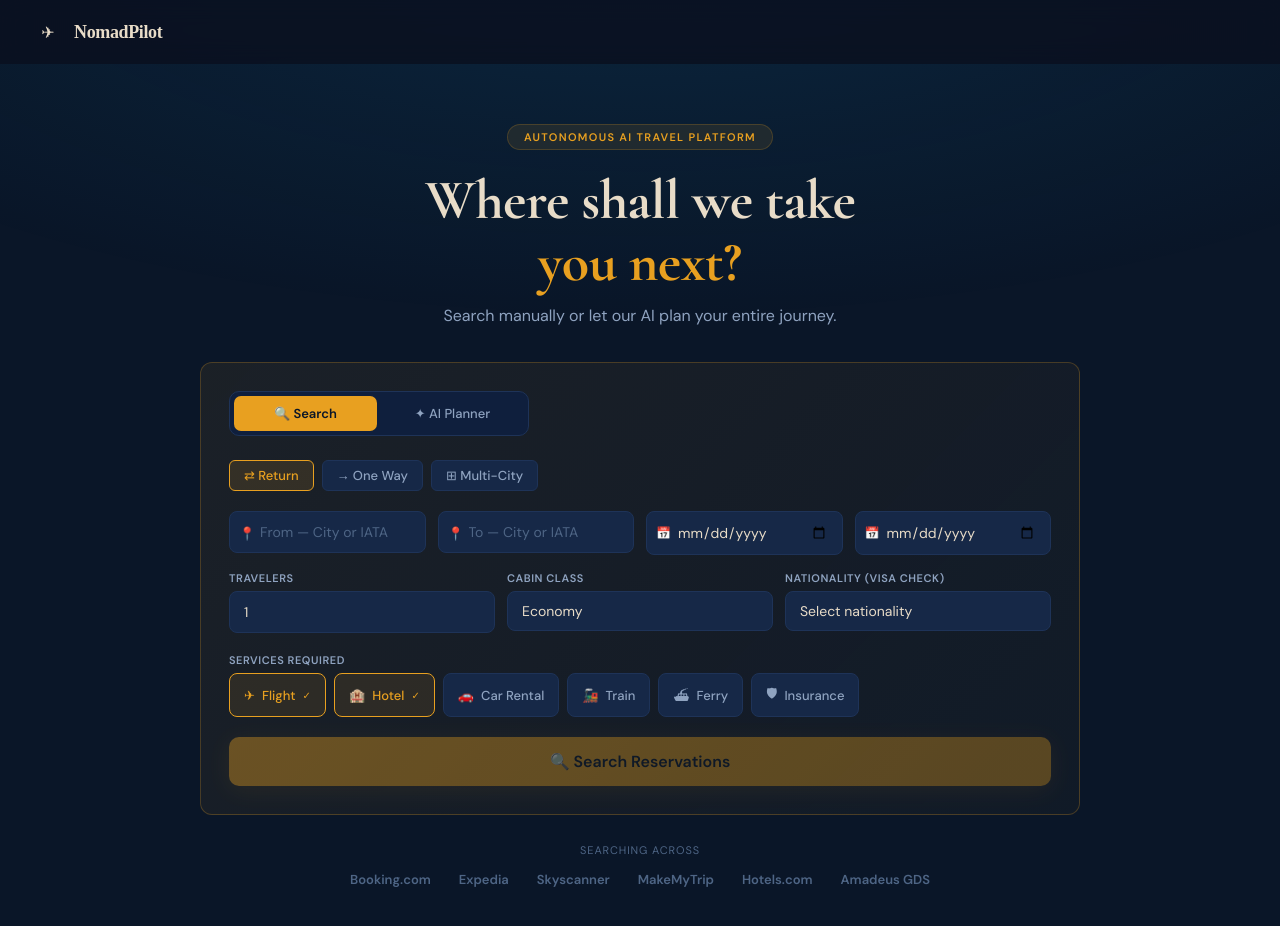
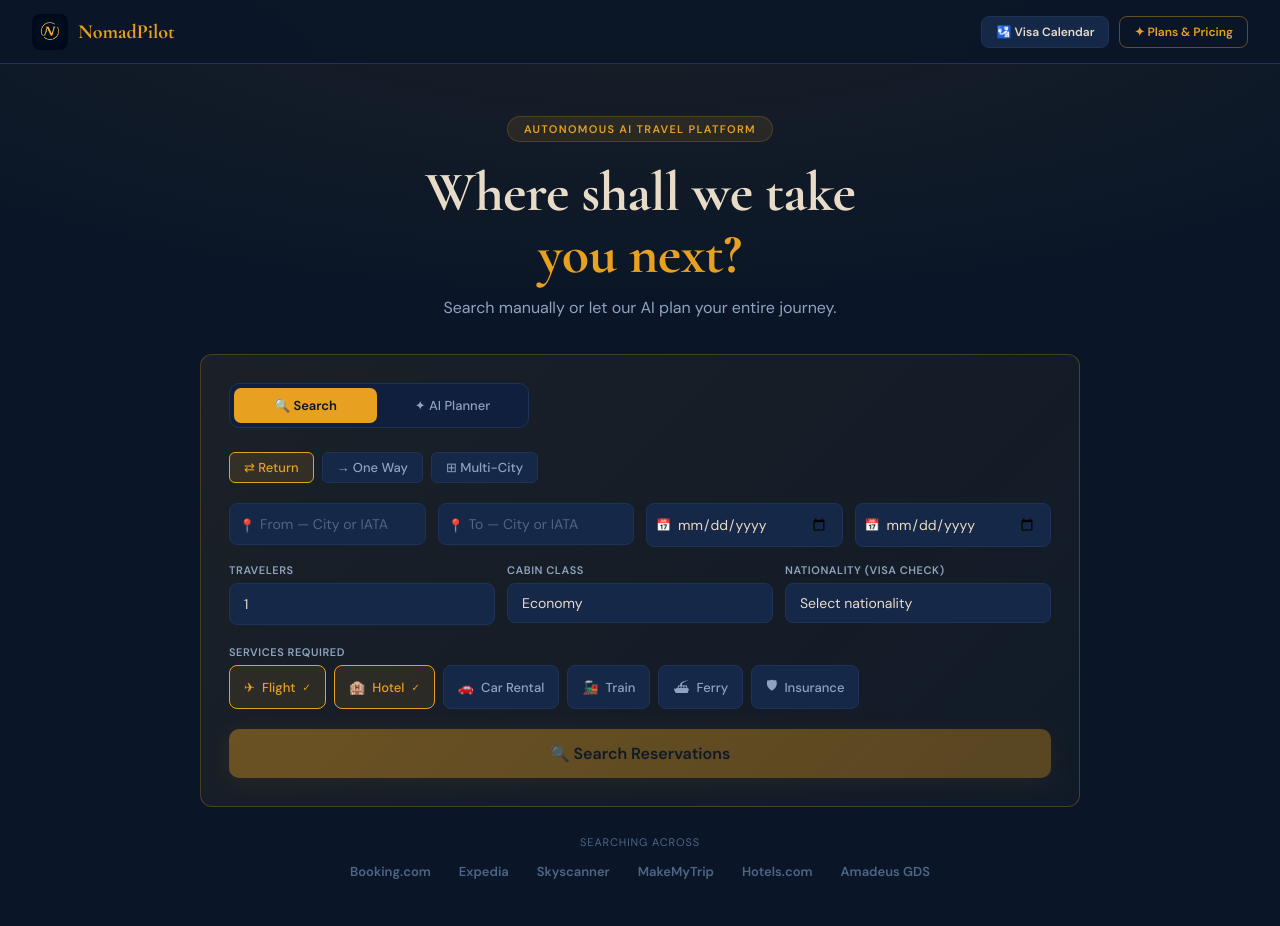
Before and after one commit to vikramprv-blip/NomadPilot, a Next.js app: page / in a window 1280 px wide. Shown: the top 926 px of the page. Built offline with nearby package versions, Linux system fonts and the light colour scheme.

Commit message:
Update page.tsx

```diff
--- a/app/page.tsx
+++ b/app/page.tsx
@@ -1,118 +1,94 @@
 'use client';
-
+import { useState } from 'react';
 import { useAppState } from '@/hooks/useAppState';
 import StageProgress from '@/components/layout/StageProgress';
 import InputStage from '@/components/trip/InputStage';
 import ProcessingStage from '@/components/trip/ProcessingStage';
 import ConfirmationStage from '@/components/trip/ConfirmationStage';
 import BookingStage from '@/components/trip/BookingStage';
+import VisaCalendar from '@/components/trip/VisaCalendar';
 import { OpsStage, OrganizerStage, PostTripStage } from '@/components/trip/LateStages';
 
 export default function HomePage() {
   const { state, loading, error, processInput, confirmItinerary, bookTrip, setStage, reset } = useAppState();
+  const [nationality, setNationality] = useState('');
+  const [showVisa, setShowVisa] = useState(false);
+
+  const handleSearchSubmit = (data: object) => {
+    const d = data as any;
+    if (d.nationality) setNationality(d.nationality);
+    const leg = d.legs?.[0] || {};
+    const text = `I want to travel from ${leg.from||'origin'} to ${leg.to||'destination'} on ${leg.date||leg.departure||'soon'}, ${d.travelers||1} traveler(s), ${d.cabinClass||'economy'} class. Services: ${(d.services||[]).join(', ')}.${d.nationality?` Nationality: ${d.nationality}.`:''}`;
+    processInput(text);
+  };
 
   return (
-    <div style={{ minHeight: '100vh', background: 'var(--night)' }}>
-      {/* Header */}
-      <header style={{
-        borderBottom: '1px solid var(--night-border)',
-        padding: '16px 32px',
-        display: 'flex', alignItems: 'center', justifyContent: 'space-between',
-        background: 'rgba(10,15,30,0.8)', backdropFilter: 'blur(12px)',
-        position: 'sticky', top: 0, zIndex: 100,
-      }}>
-        <div style={{ display: 'flex', alignItems: 'center', gap: 10, cursor: 'pointer' }} onClick={reset}>
-          <div style={{
-            width: 32, height: 32, borderRadius: 8,
-            background: 'linear-gradient(135deg, var(--sky), var(--sky-dark))',
-            display: 'flex', alignItems: 'center', justifyContent: 'center',
-            fontSize: 16,
-          }}>✈</div>
-          <span style={{ fontFamily: 'Syne', fontWeight: 800, fontSize: 18, letterSpacing: '-0.02em' }}>
-            NomadPilot
-          </span>
+    <div style={{minHeight:'100vh',background:'var(--navy)'}}>
+      <div style={{position:'fixed',inset:0,zIndex:0,pointerEvents:'none',background:'radial-gradient(ellipse 80% 45% at 50% -5%, rgba(232,160,32,0.08), transparent)'}} />
+
+      <header style={{borderBottom:'1px solid var(--navy-border)',padding:'0 32px',display:'flex',alignItems:'center',justifyContent:'space-between',background:'rgba(10,22,40,0.85)',backdropFilter:'blur(16px)',position:'sticky',top:0,zIndex:100,height:64}}>
+        <div style={{display:'flex',alignItems:'center',gap:10,cursor:'pointer',flexShrink:0}} onClick={reset}>
+          <img src="/NP_Logo.jpg" alt="NomadPilot" style={{width:36,height:36,borderRadius:8,objectFit:'cover'}} onError={e=>{(e.target as HTMLImageElement).style.display='none';}} />
+          <span style={{fontFamily:'Cormorant Garamond, serif',fontWeight:700,fontSize:20,color:'var(--gold)'}}>NomadPilot</span>
         </div>
 
-        <div style={{ flex: 1, display: 'flex', justifyContent: 'center', padding: '0 32px' }}>
-          {state.stage !== 'input' && (
-            <StageProgress current={state.stage} />
-          )}
+        <div style={{flex:1,display:'flex',justifyContent:'center',padding:'0 24px'}}>
+          {state.stage!=='input'&&<StageProgress current={state.stage} />}
         </div>
 
-        <div style={{ display: 'flex', gap: 10, minWidth: 160, justifyContent: 'flex-end' }}>
-          {state.stage !== 'input' && (
-            <button className="btn btn-ghost" onClick={reset} style={{ padding: '8px 16px', fontSize: 13 }}>
-              ← New Trip
-            </button>
+        <div style={{display:'flex',gap:10,alignItems:'center',flexShrink:0}}>
+          {state.stage==='input'&&(
+            <>
+              <button onClick={()=>setShowVisa(v=>!v)} className="btn btn-navy" style={{fontSize:12,padding:'7px 14px'}}>🛂 Visa Calendar</button>
+              <a href="/pricing" style={{textDecoration:'none'}}><button className="btn btn-outline" style={{fontSize:12,padding:'7px 14px'}}>✦ Plans & Pricing</button></a>
+            </>
+          )}
+          {state.stage!=='input'&&(
+            <button className="btn btn-navy" onClick={reset} style={{fontSize:12,padding:'7px 14px'}}>← New Trip</button>
           )}
         </div>
       </header>
 
-      {/* Background effect */}
-      <div style={{
-        position: 'fixed', inset: 0, zIndex: 0, pointerEvents: 'none',
-        background: 'radial-gradient(ellipse 80% 50% at 50% -10%, rgba(14,165,233,0.12), transparent)',
-      }} />
-
-      {/* Main content */}
-      <main style={{ position: 'relative', zIndex: 1, padding: '60px 24px', maxWidth: 1100, margin: '0 auto' }}>
-        {error && (
-          <div style={{
-            background: 'rgba(239,68,68,0.1)', border: '1px solid rgba(239,68,68,0.3)',
-            borderRadius: 10, padding: '14px 18px', marginBottom: 28, color: 'var(--red)',
-            display: 'flex', alignItems: 'center', gap: 10,
-          }}>
-            <span>⚠</span> {error}
-            <button onClick={() => {}} style={{ marginLeft: 'auto', background: 'none', border: 'none', color: 'var(--red)', cursor: 'pointer', fontSize: 18 }}>×</button>
+      <main style={{position:'relative',zIndex:1,padding:'52px 24px',maxWidth:1100,margin:'0 auto'}}>
+        {error&&(
+          <div style={{background:'rgba(232,85,85,0.1)',border:'1px solid rgba(232,85,85,0.3)',borderRadius:10,padding:'12px 18px',marginBottom:24,color:'var(--red)',fontSize:14}}>
+            ⚠ {error}
           </div>
         )}
 
-        {(state.stage === 'input') && (
-          <InputStage onSubmit={processInput} loading={loading} />
+        {state.stage==='input'&&(
+          <>
+            <InputStage onSubmit={handleSearchSubmit} onAISubmit={processInput} loading={loading} />
+            {showVisa&&(
+              <div style={{maxWidth:880,margin:'28px auto 0'}}>
+                <VisaCalendar nationality={nationality} />
+              </div>
+            )}
+          </>
         )}
 
-        {(state.stage === 'processing' || state.stage === 'generation' || state.stage === 'optimization') && (
+        {(state.stage==='processing'||state.stage==='generation'||state.stage==='optimization')&&(
           <ProcessingStage currentStage={state.stage} />
         )}
 
-        {state.stage === 'confirmation' && state.itineraries && state.intent && (
-          <ConfirmationStage
-            itineraries={state.itineraries}
-            intent={state.intent}
-            onConfirm={confirmItinerary}
-          />
+        {state.stage==='confirmation'&&state.itineraries&&state.intent&&(
+          <ConfirmationStage itineraries={state.itineraries} intent={state.intent} onConfirm={confirmItinerary} />
         )}
 
-        {state.stage === 'booking' && state.selectedItinerary && (
-          <BookingStage
-            itinerary={state.selectedItinerary}
-            onBook={bookTrip}
-            loading={loading}
-          />
+        {state.stage==='booking'&&state.selectedItinerary&&(
+          <BookingStage itinerary={state.selectedItinerary} onBook={bookTrip} loading={loading} />
         )}
 
-        {state.stage === 'ops' && state.booking && state.selectedItinerary && (
-          <OpsStage
-            booking={state.booking}
-            itinerary={state.selectedItinerary}
-            tripId={state.tripId}
-            onContinue={() => setStage('organizer')}
-          />
+        {state.stage==='ops'&&state.booking&&state.selectedItinerary&&(
+          <OpsStage booking={state.booking} itinerary={state.selectedItinerary} tripId={state.tripId} onContinue={()=>setStage('organizer')} />
         )}
 
-        {state.stage === 'organizer' && state.selectedItinerary && state.booking && (
-          <OrganizerStage
-            itinerary={state.selectedItinerary}
-            booking={state.booking}
-            onContinue={() => setStage('post_trip')}
-          />
+        {state.stage==='organizer'&&state.selectedItinerary&&state.booking&&(
+          <OrganizerStage itinerary={state.selectedItinerary} booking={state.booking} onContinue={()=>setStage('post_trip')} />
         )}
 
-        {state.stage === 'post_trip' && state.selectedItinerary && (
-          <PostTripStage
-            itinerary={state.selectedItinerary}
-            onReset={reset}
-          />
+        {state.stage==='post_trip'&&state.selectedItinerary&&(
+          <PostTripStage itinerary={state.selectedItinerary} onReset={reset} />
         )}
       </main>
     </div>
```
